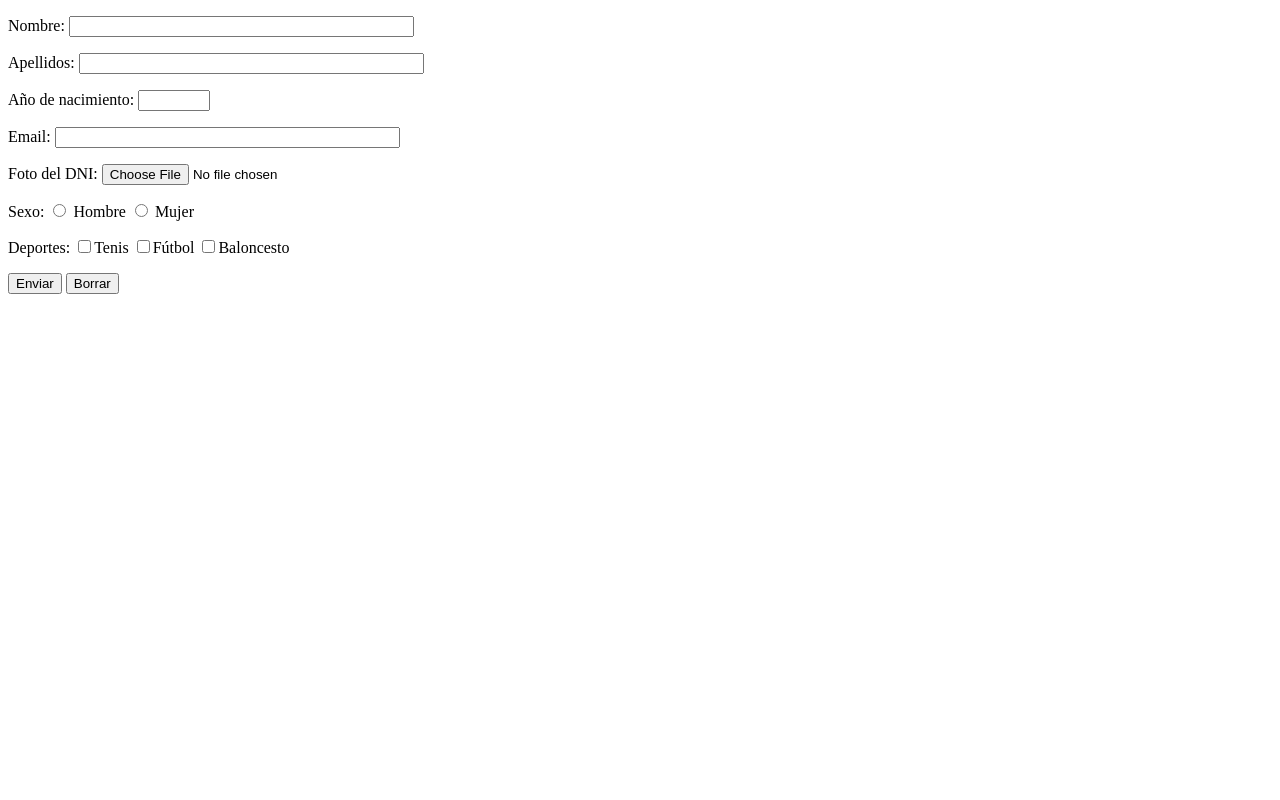
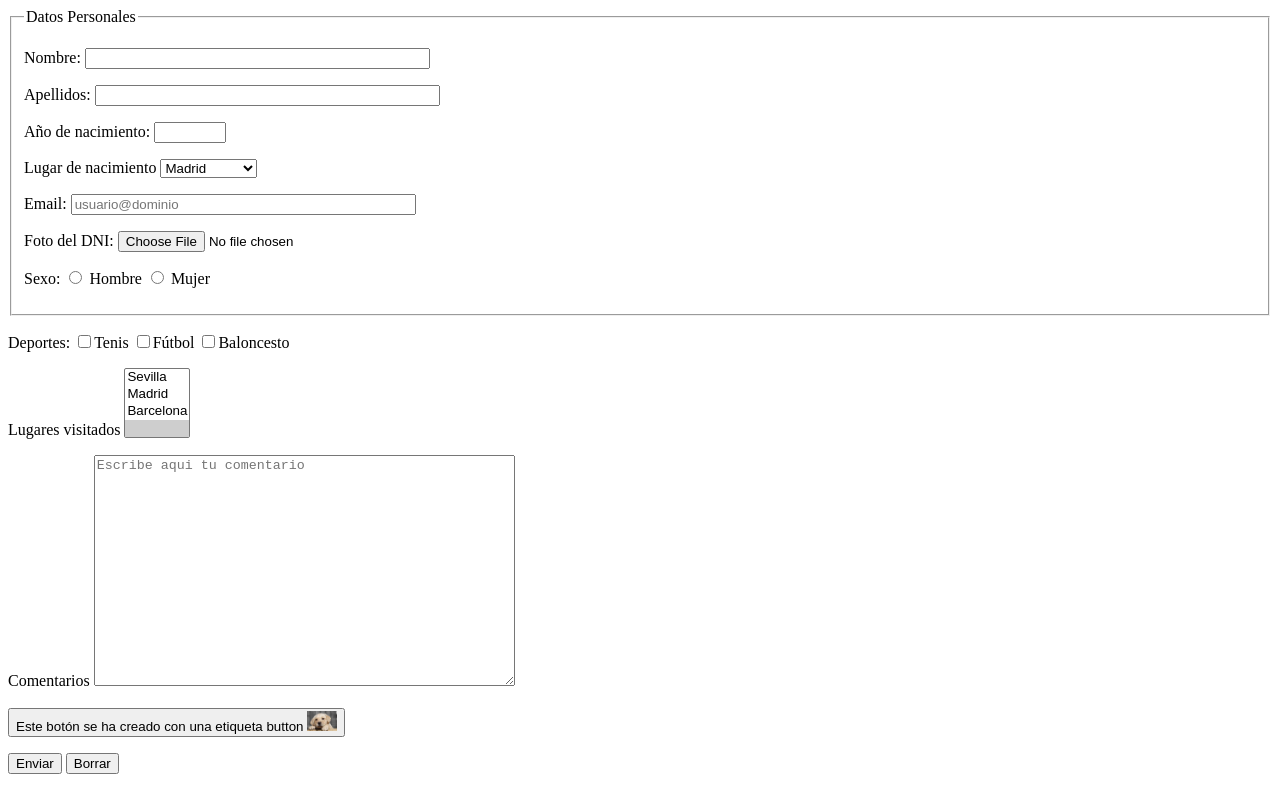
Before and after one commit to gorkaaa/ejerciciosaw, a plain HTML site: page Formulario/formulario.html in a window 1280 px wide. Drawn offline with Linux system fonts and the light colour scheme.

Commit message:
Add files via upload

```diff
--- a/Formulario/formulario.html
+++ b/Formulario/formulario.html
@@ -6,19 +6,66 @@
   </head>
   <body>
     <form action="procesarformulario.php" method="get">
-      <p>Nombre: <input type="text" name="nombre" size="40"></p>
+      <fieldset>
+        <legend>Datos Personales</legend>
+        <label for="nombre"></label>
+      <p>Nombre: <input type="text" name="nombre" size="40" id="nombre" required></p>
       <p>Apellidos: <input type="text" name="apellidos" size="40"></p>
       <p>A&ntilde;o de nacimiento: <input type="number" name="nacido" min="1950" max="2022"></p>
-      <p>Email: <input type="email" name="email" size="40" required></p>
+      <p>Lugar de nacimiento
+        <select name="lugardenacimiento">
+          <optgroup label="Comunidad de Madrid">
+            <option>Madrid</option>
+          </optgroup>
+          <optgroup label="Cataluña">
+            <option>Barcelona</option>
+            <option>Lleida</option>
+            <option>Girona</option>
+            <option>Tarragona</option>
+          </optgroup>
+          <optgroup label="Andalucia">
+            <option>Malaga</option>
+            <option>Ja&eacute;n</option>
+            <option>Sevilla</option>
+            <option>C&aacute;diz</option>
+            <option>Huelva</option>
+            <option>C&oacute;rdoba</option>
+            <option>Almer&iacute;a</option>
+            <option>Granada</option>
+          </optgroup>
+          <optgroup label="Castilla Le&oacute;n">
+            <option>Valladolid</option>
+            <option>Zamora</option>
+          </optgroup>
+        </select>
+      </p>
+      <p>Email: <input type="email" name="email" size="40" required placeholder="usuario@dominio"></p>
       <p>Foto del DNI: <input type="file" accept=".pdf" name="fotodni1"></p>
       <p>Sexo:
         <input type="radio" name="hm" value="h"> Hombre
         <input type="radio" name="hm" value="m"> Mujer
       </p>
+    </fieldset>
       <p>Deportes:
         <input type="checkbox" name="Tenis" value="t">Tenis
         <input type="checkbox" name="F&uacute;tbol" value="f">F&uacute;tbol
         <input type="checkbox" name="Baloncesto" value="b">Baloncesto
+      </p>
+      <p>Lugares visitados
+        <select name="lugaresvisitados[]" id="lugaresvisitados" multiple>
+          <option value="">Sevilla</option>
+          <option value="">Madrid</option>
+          <option value="">Barcelona</option>
+          <option value="sinelegir" selected></option>
+        </select>
+      </p>
+
+      <p>Comentarios
+        <textarea name="comentarios" rows="15" cols="50" placeholder="Escribe aqui tu comentario"></textarea><br><br>
+        <button>
+          Este bot&oacute;n se ha creado con una etiqueta button
+          <img src="perro.jpeg" alt="perrito" width="30 px">
+        </button>
       </p>
       <p>
         <input type="submit" value="Enviar">
```
Also changed, not shown: Formulario/perro.jpeg (added).
